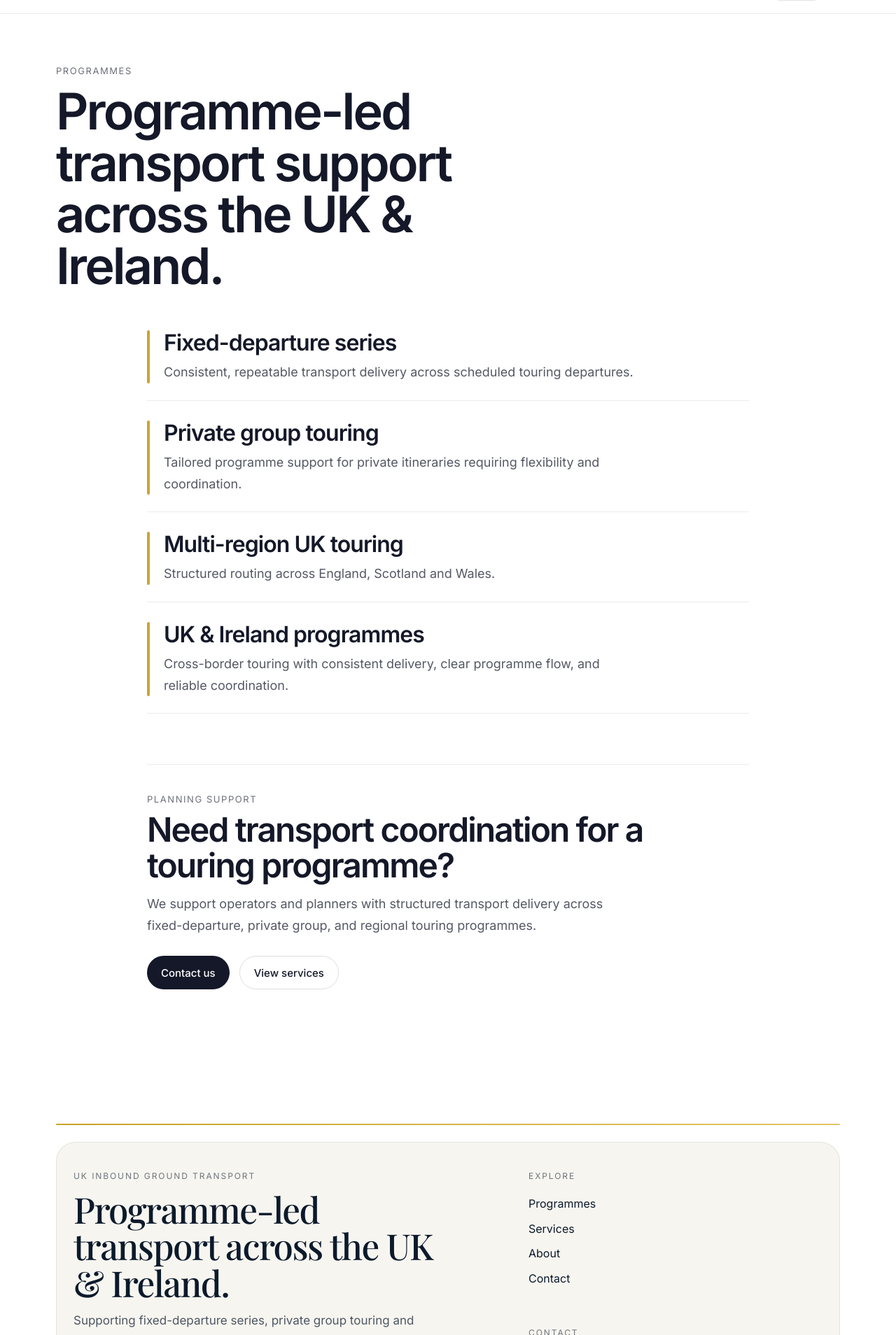
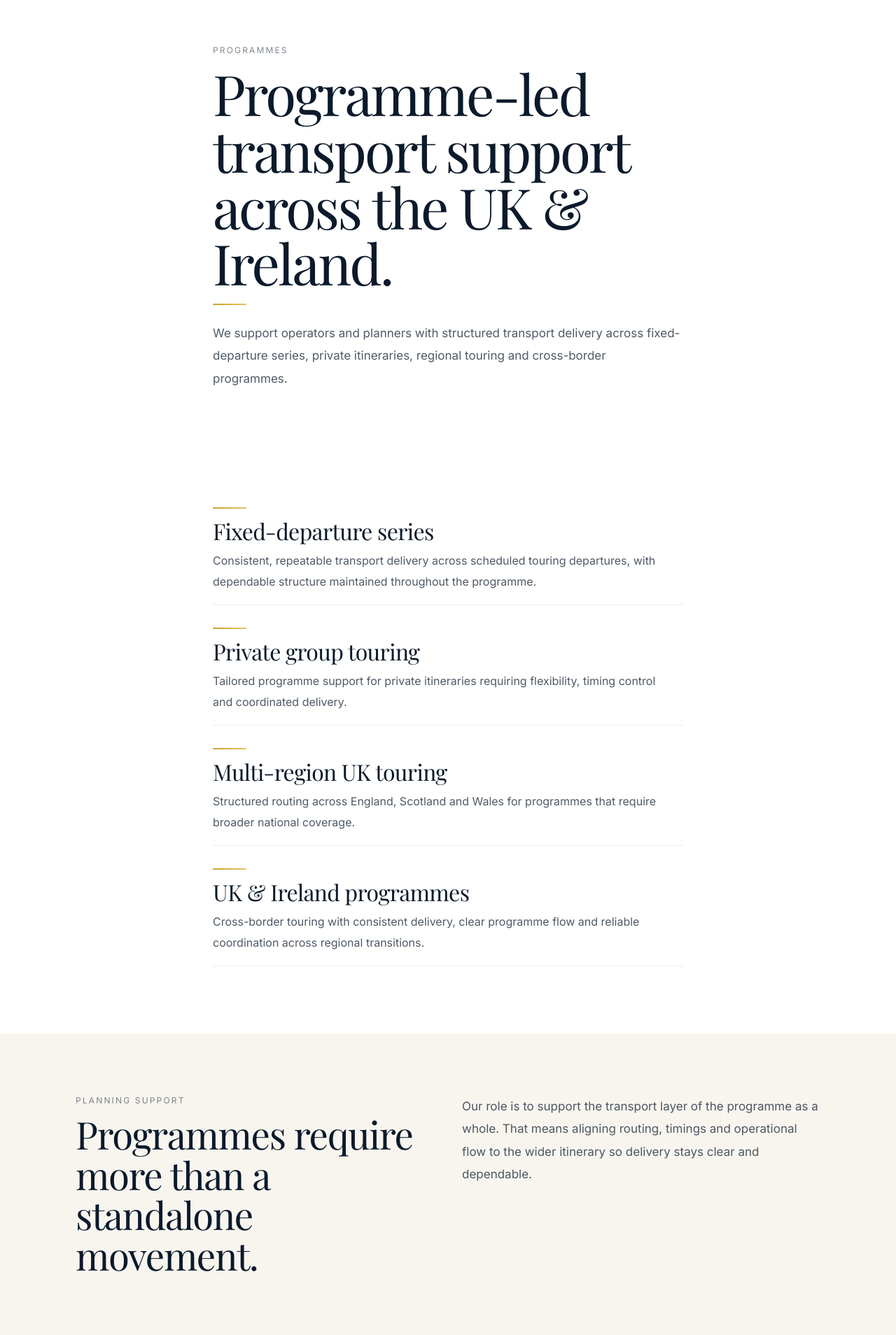
Before and after one commit to kandiahtk-crypto/Project-, a Next.js app: page /programmes in a window 1280 px wide. Shown: the part 132-2040 px from the top of the page at 70% size. Built offline with nearby package versions, Linux system fonts and the light colour scheme; a web font is replaced by a local one.

Commit message:
Update page.tsx

```diff
--- a/src/app/programmes/page.tsx
+++ b/src/app/programmes/page.tsx
@@ -1,42 +1,53 @@
 import type { CSSProperties } from "react";
-import SiteHeader from "../../components/SiteHeader";
+import type { Metadata } from "next";
 
-export default function ProgrammesPage() {
+export const metadata: Metadata = {
+  title: "Programmes",
+  description:
+    "Programme-led transport support across fixed-departure, private group, UK regional and UK & Ireland touring programmes.",
+};
+
 const programmes = [
   {
     title: "Fixed-departure series",
     description:
-        "Consistent, repeatable transport delivery across scheduled touring departures.",
+      "Consistent, repeatable transport delivery across scheduled touring departures, with dependable structure maintained throughout the programme.",
   },
   {
     title: "Private group touring",
     description:
-        "Tailored programme support for private itineraries requiring flexibility and coordination.",
+      "Tailored programme support for private itineraries requiring flexibility, timing control and coordinated delivery.",
   },
   {
     title: "Multi-region UK touring",
     description:
-        "Structured routing across England, Scotland and Wales.",
+      "Structured routing across England, Scotland and Wales for programmes that require broader national coverage.",
   },
   {
     title: "UK & Ireland programmes",
     description:
-        "Cross-border touring with consistent delivery, clear programme flow, and reliable coordination.",
+      "Cross-border touring with consistent delivery, clear programme flow and reliable coordination across regional transitions.",
   },
 ];
 
+export default function ProgrammesPage() {
   return (
-    <>
-      <SiteHeader />
-
     <main>
-        <section style={hero}>
-          <div style={container}>
+      <section style={heroSection}>
+        <div style={containerNarrow}>
           <p style={eyebrow}>Programmes</p>
 
-            <h1 style={title}>
-              Programme-led transport support across the UK & Ireland.
+          <h1 style={heroTitle}>
+            Programme-led transport support across the UK &amp; Ireland.
           </h1>
+
+          <div style={divider} />
+
+          <p style={heroText}>
+            We support operators and planners with structured transport delivery
+            across fixed-departure series, private itineraries, regional touring
+            and cross-border programmes.
+          </p>
         </div>
       </section>
 
@@ -45,10 +56,10 @@ export default function ProgrammesPage() {
           <div style={list}>
             {programmes.map((programme) => (
               <article key={programme.title} style={item}>
-                  <div style={accent} />
+                <div style={accentLine} />
                 <div style={itemContent}>
-                    <h2 style={heading}>{programme.title}</h2>
-                    <p style={text}>{programme.description}</p>
+                  <h2 style={itemTitle}>{programme.title}</h2>
+                  <p style={itemText}>{programme.description}</p>
                 </div>
               </article>
             ))}
@@ -56,185 +67,227 @@ export default function ProgrammesPage() {
         </div>
       </section>
 
+      <section style={sectionSoft}>
+        <div style={container}>
+          <div style={splitGrid} className="split-grid">
+            <div>
+              <p style={sectionLabel}>Planning support</p>
+              <h2 style={sectionTitle}>
+                Programmes require more than a standalone movement.
+              </h2>
+            </div>
+
+            <div>
+              <p style={sectionText}>
+                Our role is to support the transport layer of the programme as a
+                whole. That means aligning routing, timings and operational flow
+                to the wider itinerary so delivery stays clear and dependable.
+              </p>
+            </div>
+          </div>
+        </div>
+      </section>
+
       <section style={ctaSection}>
-          <div style={container}>
-            <div style={ctaWrap}>
-              <p style={ctaEyebrow}>Planning support</p>
+        <div style={containerNarrow}>
+          <p style={sectionLabel}>Start a conversation</p>
+
           <h2 style={ctaTitle}>
             Need transport coordination for a touring programme?
           </h2>
-              <p style={ctaText}>
-                We support operators and planners with structured transport
-                delivery across fixed-departure, private group, and regional
-                touring programmes.
+
+          <p style={sectionText}>
+            Tell us about your timings, routing and programme requirements, and
+            we’ll help shape the right support structure.
           </p>
 
           <div style={ctaActions}>
             <a href="/contact" style={primaryButton}>
               Contact us
             </a>
-                <a href="/services" style={secondaryButton}>
-                  View services
+            <a href="/services" style={secondaryLink}>
+              View services →
             </a>
-              </div>
           </div>
         </div>
       </section>
     </main>
-    </>
   );
 }
 
-const hero: CSSProperties = {
-  padding: "72px 24px 32px",
+const container: CSSProperties = {
+  maxWidth: 1120,
+  margin: "0 auto",
+  padding: "0 28px",
+};
+
+const containerNarrow: CSSProperties = {
+  maxWidth: 720,
+  margin: "0 auto",
+  padding: "0 24px",
+};
+
+const heroSection: CSSProperties = {
+  padding: "120px 0 72px",
 };
 
 const section: CSSProperties = {
-  padding: "24px 24px 72px",
+  padding: "96px 0",
+};
+
+const sectionSoft: CSSProperties = {
+  padding: "88px 0",
+  background: "#F8F5EF",
 };
 
 const ctaSection: CSSProperties = {
-  padding: "0 24px 96px",
+  padding: "88px 0 48px",
 };
 
-const container: CSSProperties = {
-  width: "100%",
-  maxWidth: 1120,
-  margin: "0 auto",
-};
-
-const containerNarrow: CSSProperties = {
-  width: "100%",
-  maxWidth: 860,
-  margin: "0 auto",
+const splitGrid: CSSProperties = {
+  display: "grid",
+  gap: 36,
+  alignItems: "start",
 };
 
 const eyebrow: CSSProperties = {
-  margin: "0 0 12px",
-  fontSize: 13,
-  lineHeight: 1.4,
-  letterSpacing: "0.12em",
+  margin: 0,
+  fontSize: 12,
+  letterSpacing: "0.18em",
   textTransform: "uppercase",
-  color: "rgba(20, 24, 40, 0.62)",
+  color: "rgba(11, 26, 43, 0.52)",
 };
 
-const title: CSSProperties = {
+const sectionLabel: CSSProperties = {
+  margin: "0 0 12px",
+  fontSize: 12,
+  letterSpacing: "0.18em",
+  textTransform: "uppercase",
+  color: "rgba(11, 26, 43, 0.52)",
+};
+
+const heroTitle: CSSProperties = {
+  margin: "14px 0 16px",
+  maxWidth: 760,
+  fontSize: "clamp(2.7rem, 7vw, 5rem)",
+  lineHeight: 1.01,
+  letterSpacing: "-0.035em",
+  fontWeight: 400,
+  fontFamily: "var(--font-serif)",
+  color: "#0B1A2B",
+};
+
+const sectionTitle: CSSProperties = {
+  margin: "0 0 18px",
+  maxWidth: 760,
+  fontSize: "clamp(2rem, 5vw, 3.4rem)",
+  lineHeight: 1.06,
+  letterSpacing: "-0.025em",
+  fontWeight: 400,
+  fontFamily: "var(--font-serif)",
+  color: "#0B1A2B",
+};
+
+const ctaTitle: CSSProperties = {
+  margin: "0 0 18px",
+  maxWidth: 760,
+  fontSize: "clamp(2rem, 5vw, 3.2rem)",
+  lineHeight: 1.06,
+  letterSpacing: "-0.025em",
+  fontWeight: 400,
+  fontFamily: "var(--font-serif)",
+  color: "#0B1A2B",
+};
+
+const divider: CSSProperties = {
+  width: 48,
+  height: 2,
+  background: "linear-gradient(90deg, #C9A227 0%, #E3C565 100%)",
+  margin: "18px 0 24px",
+  borderRadius: 999,
+};
+
+const heroText: CSSProperties = {
   margin: 0,
-  maxWidth: 760,
-  fontSize: "clamp(2.5rem, 6vw, 4.5rem)",
-  lineHeight: 1.02,
-  fontWeight: 600,
-  letterSpacing: "-0.04em",
-  color: "#141828",
+  maxWidth: 680,
+  fontSize: 17,
+  lineHeight: 1.9,
+  color: "rgba(11, 26, 43, 0.72)",
 };
 
 const list: CSSProperties = {
-  display: "flex",
-  flexDirection: "column",
-  gap: 28,
+  display: "grid",
+  gap: 32,
 };
 
 const item: CSSProperties = {
-  display: "flex",
-  alignItems: "flex-start",
-  gap: 20,
-  paddingBottom: 24,
-  borderBottom: "1px solid rgba(20, 24, 40, 0.08)",
+  display: "grid",
+  gap: 14,
+  paddingBottom: 18,
+  borderBottom: "1px solid rgba(11, 26, 43, 0.08)",
 };
 
-const accent: CSSProperties = {
-  width: 4,
-  minWidth: 4,
-  alignSelf: "stretch",
+const accentLine: CSSProperties = {
+  width: 48,
+  height: 2,
   borderRadius: 999,
-  background: "#caa437",
+  background: "linear-gradient(90deg, #C9A227 0%, #E3C565 100%)",
 };
 
 const itemContent: CSSProperties = {
-  flex: 1,
+  minWidth: 0,
 };
 
-const heading: CSSProperties = {
+const itemTitle: CSSProperties = {
   margin: "0 0 10px",
-  fontSize: "clamp(1.5rem, 3vw, 2rem)",
-  lineHeight: 1.1,
-  fontWeight: 600,
-  letterSpacing: "-0.03em",
-  color: "#141828",
+  fontSize: "clamp(1.5rem, 4vw, 2rem)",
+  lineHeight: 1.12,
+  fontWeight: 400,
+  letterSpacing: "-0.02em",
+  fontFamily: "var(--font-serif)",
+  color: "#0B1A2B",
 };
 
-const text: CSSProperties = {
+const itemText: CSSProperties = {
+  margin: 0,
+  maxWidth: 640,
+  fontSize: 16,
+  lineHeight: 1.85,
+  color: "rgba(11, 26, 43, 0.72)",
+};
+
+const sectionText: CSSProperties = {
   margin: 0,
   maxWidth: 680,
-  fontSize: 18,
-  lineHeight: 1.7,
-  color: "rgba(20, 24, 40, 0.72)",
-};
-
-const ctaWrap: CSSProperties = {
-  maxWidth: 860,
-  margin: "0 auto",
-  padding: "40px 0 0",
-  borderTop: "1px solid rgba(20, 24, 40, 0.08)",
-};
-
-const ctaEyebrow: CSSProperties = {
-  margin: "0 0 10px",
-  fontSize: 13,
-  lineHeight: 1.4,
-  letterSpacing: "0.12em",
-  textTransform: "uppercase",
-  color: "rgba(20, 24, 40, 0.62)",
-};
-
-const ctaTitle: CSSProperties = {
-  margin: "0 0 14px",
-  fontSize: "clamp(2rem, 4vw, 3rem)",
-  lineHeight: 1.06,
-  fontWeight: 600,
-  letterSpacing: "-0.04em",
-  color: "#141828",
-};
-
-const ctaText: CSSProperties = {
-  margin: "0 0 28px",
-  maxWidth: 700,
-  fontSize: 18,
-  lineHeight: 1.7,
-  color: "rgba(20, 24, 40, 0.72)",
+  fontSize: 17,
+  lineHeight: 1.9,
+  color: "rgba(11, 26, 43, 0.72)",
 };
 
 const ctaActions: CSSProperties = {
+  marginTop: 26,
   display: "flex",
+  gap: 20,
   flexWrap: "wrap",
-  gap: 14,
+  alignItems: "center",
 };
 
 const primaryButton: CSSProperties = {
   display: "inline-flex",
   alignItems: "center",
   justifyContent: "center",
-  minHeight: 48,
-  padding: "0 20px",
+  minHeight: 52,
+  padding: "0 22px",
   borderRadius: 999,
-  background: "#141828",
-  color: "#ffffff",
+  background: "#F2EEE6",
+  color: "#0B1A2B",
   textDecoration: "none",
-  fontSize: 15,
+  fontWeight: 600,
+  border: "1px solid rgba(11, 26, 43, 0.08)",
+};
+
+const secondaryLink: CSSProperties = {
+  textDecoration: "none",
+  color: "#0B1A2B",
   fontWeight: 500,
 };
-
-const secondaryButton: CSSProperties = {
-  display: "inline-flex",
-  alignItems: "center",
-  justifyContent: "center",
-  minHeight: 48,
-  padding: "0 20px",
-  borderRadius: 999,
-  border: "1px solid rgba(20, 24, 40, 0.14)",
-  color: "#141828",
-  textDecoration: "none",
-  fontSize: 15,
-  fontWeight: 500,
-  background: "transparent",
-};
```
Lines whose indentation alone changed are shown as unchanged.
